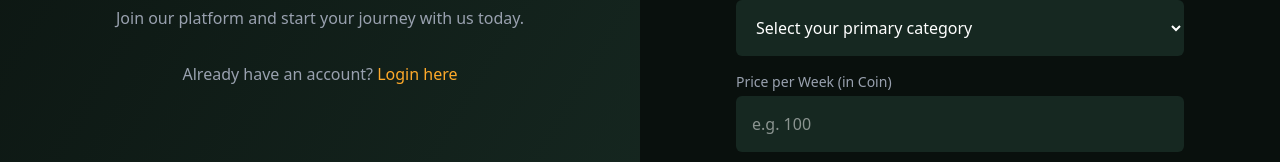
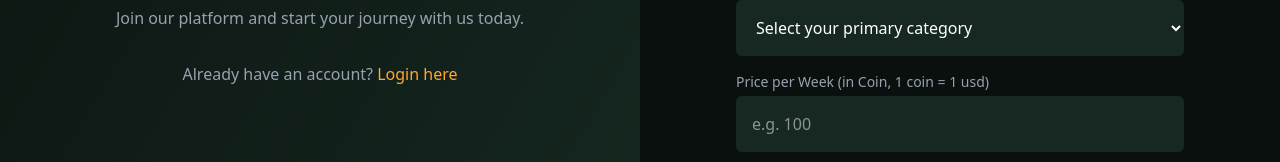
Before and after one commit to ikosong1406/thepunterhub, a React (Vite) app: page /punterRegister in a window 1280 px wide. Shown: the part 720-882 px from the top of the page. Built offline with nearby package versions, Linux system fonts and the light colour scheme.

Commit message:
modified:   src/pages/RegisterPunter.jsx 	modified:   src/pages/customer/Become.jsx

```diff
--- a/src/pages/RegisterPunter.jsx
+++ b/src/pages/RegisterPunter.jsx
@@ -685,7 +685,7 @@ const RegisterScreen = () => {
                   htmlFor="pricePerWeek"
                   className="block text-sm font-medium text-gray-400 mb-1"
                 >
-                  Price per Week (in Coin)
+                  Price per Week (in Coin, 1 coin = 1 usd)
                 </label>
                 <input
                   type="number"
--- a/src/pages/customer/Become.jsx
+++ b/src/pages/customer/Become.jsx
@@ -512,7 +512,7 @@ const BecomePunter = () => {
                   className="block text-sm font-medium mb-2"
                   style={{ color: Colors.white }}
                 >
-                  Price per Week (in Coin)
+                  Price per Week (in Coin, 1 coin = 1 usd)
                 </label>
                 <input
                   type="number"
```
